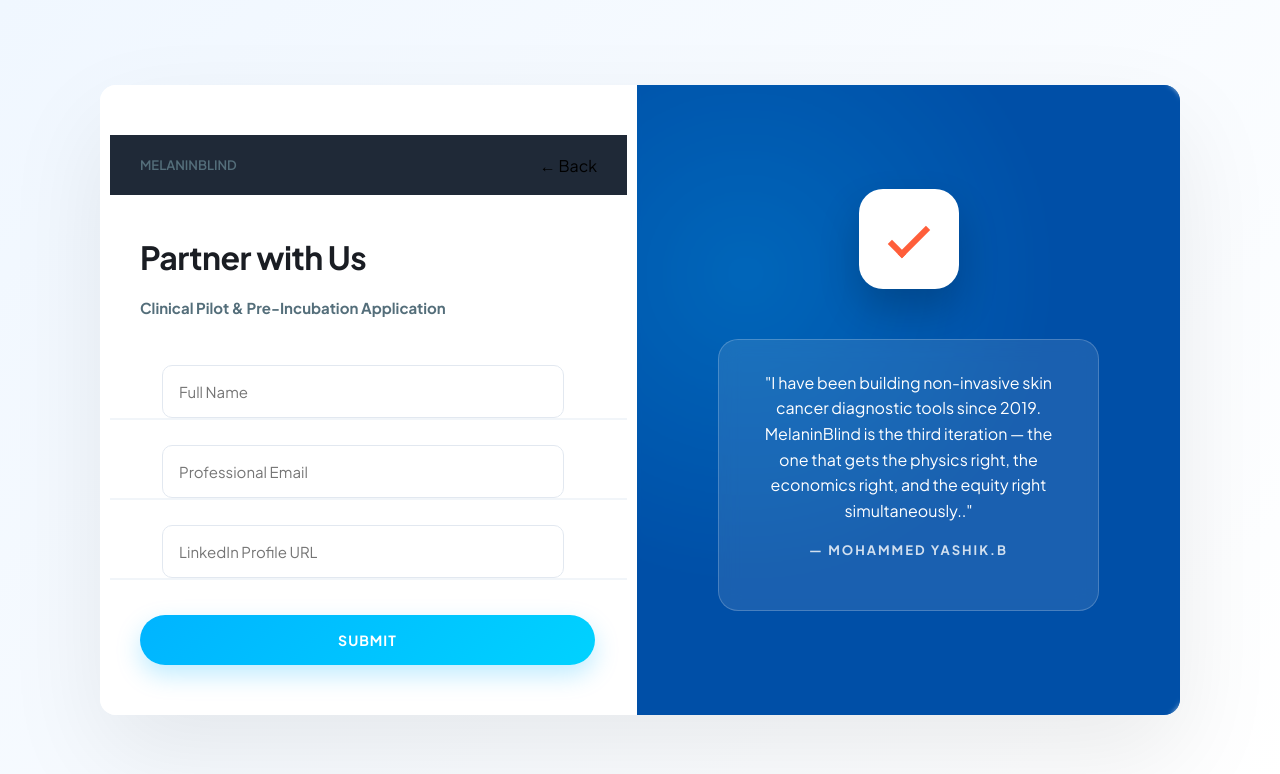
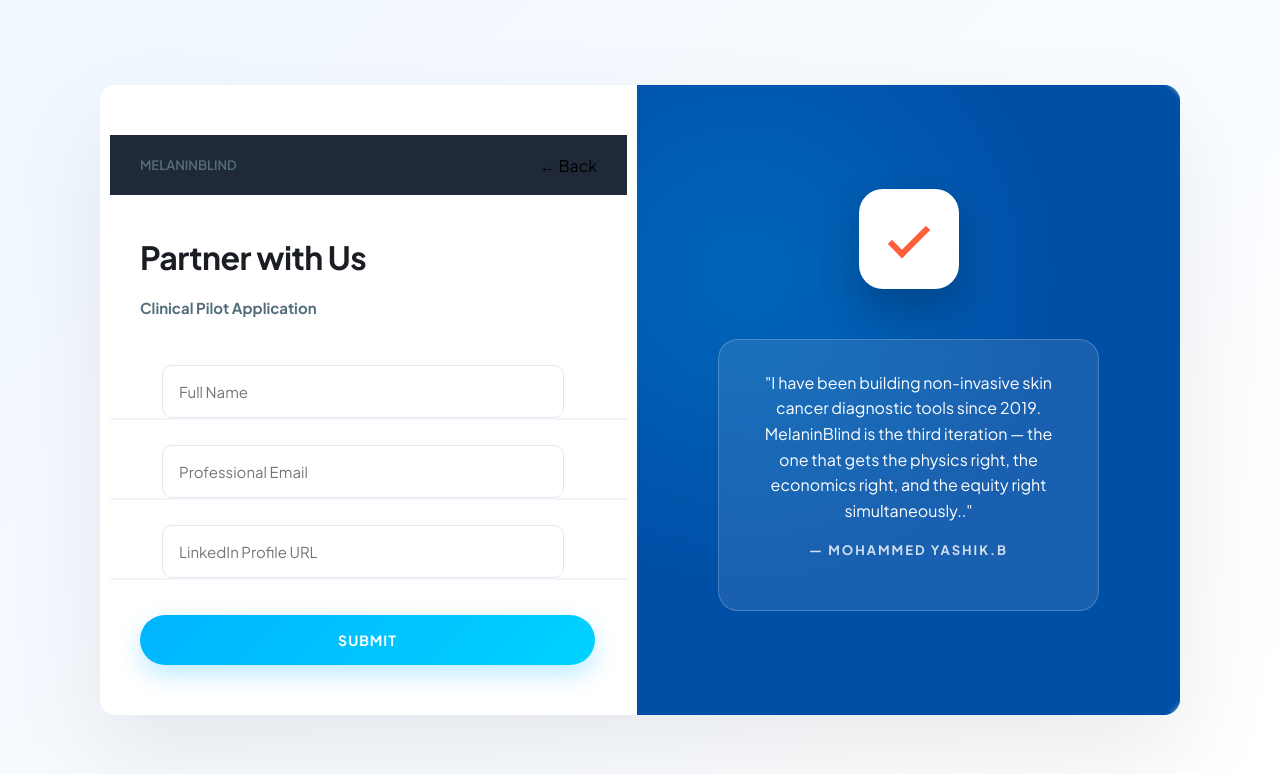
Before and after one commit to mohammedyashik/melaninBlind-V2, a React (Vite) app: page /applynow in a window 1280 px wide. Shown: the top 774 px of the page. Built offline with nearby package versions, Linux system fonts and the light colour scheme.

Commit message:
Update ApplyNow.jsx
v1 changes

```diff
--- a/src/components/forms/ApplyNow.jsx
+++ b/src/components/forms/ApplyNow.jsx
@@ -63,7 +63,7 @@
           <div className="form-content">
             <h1>Partner with Us</h1>
             <p className="subtitle">
-              Clinical Pilot & Pre-Incubation Application
+              Clinical Pilot Application
             </p>
 
             <form onSubmit={handleSubmit}>
```
